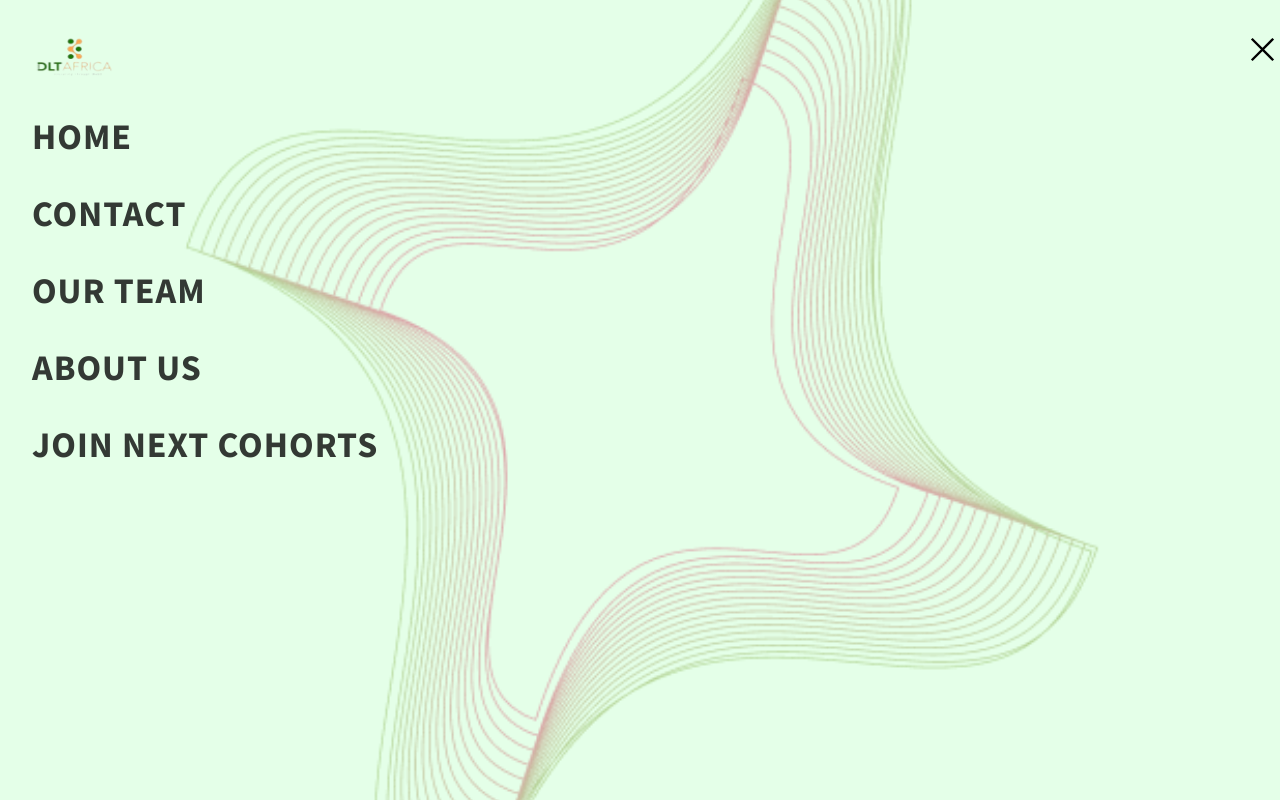
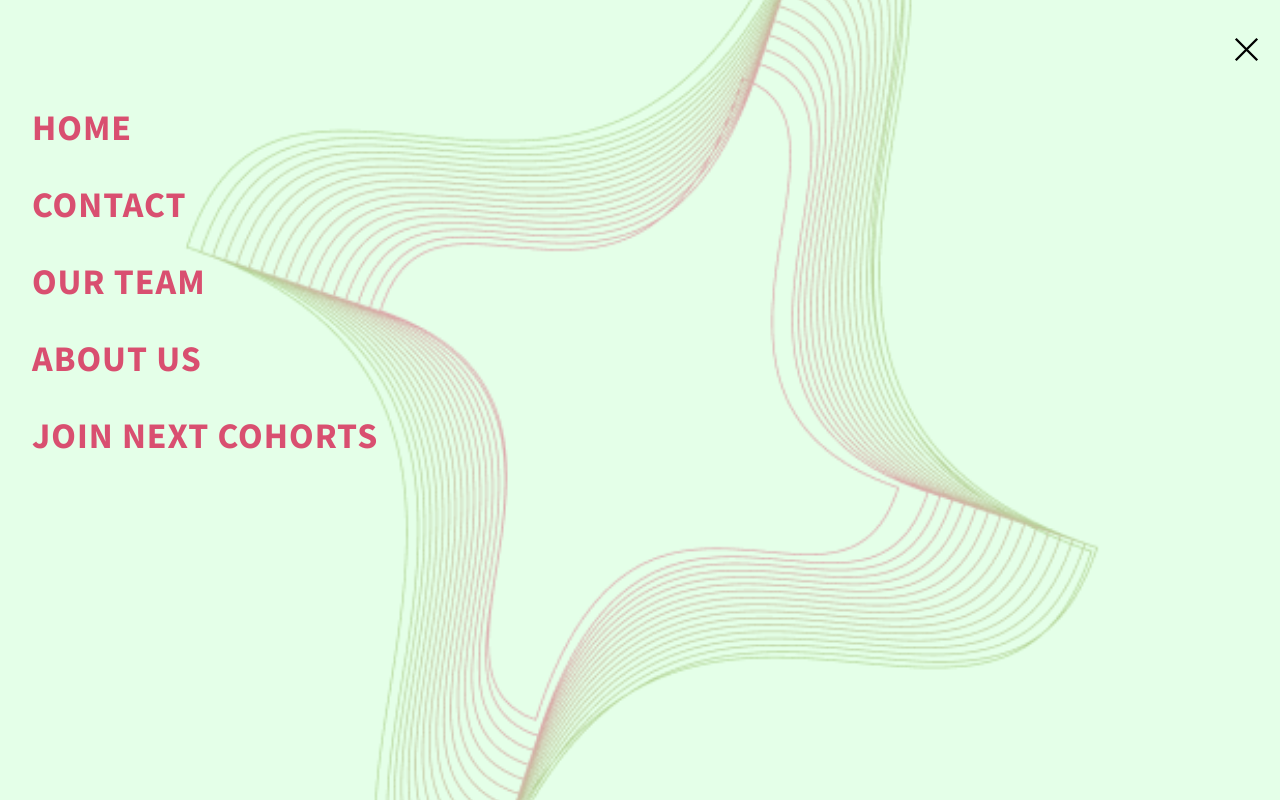
Before and after one commit to Mentor-Ntech/DLT-Website, a React (Create React App) app: page / in a window 1280 px wide. Both pictures are taken after a click on the icon 1246 px from the left and 28 px from the top of the page. Shown: the top 800 px of the page. Built offline with nearby package versions, Linux system fonts and the light colour scheme.

Commit message:
Navbar-and-Head-Section update #1

```diff
--- a/src/App.scss
+++ b/src/App.scss
@@ -35,14 +35,14 @@ h3 {
   -ms-transition: all 0.5s ease-in-out;
   -o-transition: all 0.5s ease-in-out;
 
-
   background-color: #1d700e;
   color: #c5cdc7;
 
-    &:hover{
-        background-color: var(--secondary-color);
-        color: var(--black-color);
-
+  &:hover {
+    background-color: #175c0a;
+  }
 }
 
+.container {
+  margin: 1rem 3rem;
 }
--- a/src/component/Navbar/Navbar.jsx
+++ b/src/component/Navbar/Navbar.jsx
@@ -50,8 +50,7 @@ const Navbar = () => {
                 transition={{ duration: 0.85, ease: "easeOut" }}
                 className="toggleMenu"
               >
-                <div>
-                  <img src={images.logo} alt="" />
+                <div className="container">
                   <GrClose onClick={() => setToggle(false)} />
                 </div>
                 <ul>
--- a/src/component/Navbar/Navbar.scss
+++ b/src/component/Navbar/Navbar.scss
@@ -2,9 +2,9 @@
   background-color: var(--primary-color);
   letter-spacing: 1px;
   font-size: 1.3rem;
+  margin: 1rem 2rem;
 
   .navbarCon {
-    margin: 0 1rem;
     display: flex;
     flex-direction: row;
     justify-content: space-between;
@@ -14,6 +14,11 @@
   img {
     width: 100px;
     height: 50px;
+
+    @media screen and (min-width: 2000px) {
+      height: 110px;
+      width: 110px;
+    }
   }
 
   .navbarItems {
@@ -32,10 +37,25 @@
         text-transform: uppercase;
 
         a {
+          transition: all 0.5s ease-in-out;
+          -webkit-transition: all 0.5s ease-in-out;
+          -moz-transition: all 0.5s ease-in-out;
+          -ms-transition: all 0.5s ease-in-out;
+          -o-transition: all 0.5s ease-in-out;
+
           text-decoration: none;
           color: var(--honey-color);
           font-weight: 400;
           font-size: 1.3rem;
+
+          &:hover,
+          &:link {
+            color: var(--white-color);
+          }
+
+          @media screen and (min-width: 2000px) {
+            font-size: 2.3rem;
+          }
         }
       }
 
@@ -90,46 +110,7 @@
       background-color: var(--light-secondary-color);
 
       div {
-        display: flex;
-        justify-content: space-between;
-        margin: 2rem 0;
-
-        svg {
-          margin-left: 70rem;
-
-          @media screen and (max-width: 1200px) {
-            margin-left: 60rem;
-          }
-
-          @media screen and (max-width: 1024px) {
-            margin-left: 55rem;
-          }
-          @media screen and (max-width: 950px) {
-            margin-left: 42rem;
-          }
-          @media screen and (max-width: 768px) {
-            margin-left: 35rem;
-          }
-          @media screen and (max-width: 676px) {
-            margin-left: 30rem;
-          }
-
-          @media screen and (max-width: 540px) {
-            margin-left: 20rem;
-          }
-
-          @media screen and (max-width: 414px) {
-            margin-left: 15rem;
-          }
-
-          @media screen and (max-width: 360px) {
-            margin-left: 13rem;
-          }
-
-          @media screen and (max-width: 280px) {
-            margin-left: 9rem;
-          }
-        }
+        margin: 2rem 1rem;
       }
 
       ul {
@@ -149,11 +130,25 @@
           text-transform: uppercase;
 
           a {
+            transition: all 0.5s ease-in-out;
+            -webkit-transition: all 0.5s ease-in-out;
+            -moz-transition: all 0.5s ease-in-out;
+            -ms-transition: all 0.5s ease-in-out;
+            -o-transition: all 0.5s ease-in-out;
+
             text-decoration: none;
             color: var(--dark-color);
             font-size: 36px;
             font-weight: 700;
 
+            &:hover,
+            &:link {
+              color: var(--honey-color);
+            }
+
+            @media screen and (min-width: 2000px) {
+              font-size: 76px;
+            }
             @media screen and (max-width: 768px) {
               font-size: 25px;
             }
--- a/src/homepage/Header/Header.jsx
+++ b/src/homepage/Header/Header.jsx
@@ -1,12 +1,24 @@
-import './Header.scss';
-import { images } from '../../images';
+import "./Header.scss";
+import { images } from "../../images";
+
+import { Link } from "react-router-dom";
 
 const Header = () => {
   return (
-    <div>
-      Header
-    </div>
-  )
-}
+    <header className="header container">
+      <div className="containerLeft">
+        <h1>
+          Corem ipsum dolor sit amet, <span>consectetur adipiscing elit.</span>
+        </h1>
+        <div className="btn genBtn">
+          <Link to="/join">Apply Now</Link>
+        </div>
+      </div>
+      <div className="containerRight">
+        <img src={images.hero} alt="Hero image" />
+      </div>
+    </header>
+  );
+};
 
-export default Header
+export default Header;
--- a/src/homepage/Header/Header.scss
+++ b/src/homepage/Header/Header.scss
@@ -1,11 +1,137 @@
-div {
+.header {
+  flex: 1;
+  display: flex;
+  flex-direction: row;
+  justify-content: flex-start;
+  align-items: flex-start;
+  color: var(--secondary-color);
+  gap: 8rem;
+  height: 100vh;
+  padding: 4rem 0;
+
+  span {
+    color: var(--white-color);
+  }
+
+  h1 {
+    font-size: 48px;
+    line-height: 1.2;
+    letter-spacing: 1.5px;
+    margin-bottom: 5rem;
+
+    @media screen and (min-width: 2000px) {
+      font-size: 78px;
+    }
+
+    @media screen and (max-width: 1200px) {
+      font-size: 38px;
+    }
+
+    @media screen and (max-width: 950px) {
+      font-size: 28px;
+    }
+
+    @media screen and (max-width: 768px) {
+      font-size: 22px;
+      font-weight: 400;
+      line-height: 28px;
+      letter-spacing: 0.1em;
+      text-align: left;
+    }
+  }
+
+  .btn {
+    width: 40%;
+    padding: 1rem 2rem;
+    cursor: pointer;
+    text-align: center;
+
+    border-radius: 20px;
+    -webkit-border-radius: 20px;
+    -moz-border-radius: 20px;
+    -ms-border-radius: 20px;
+    -o-border-radius: 20px;
+
+    a {
+      text-decoration: none;
+
+      color: var(--white-color);
+
+      text-align: center;
+
+      font-size: 16px;
+      font-weight: 400;
+      letter-spacing: 1px;
+
+      @media screen and (min-width: 2000px) {
+        font-size: 46px;
+        font-weight: 500;
+      }
+
+      @media screen and (max-width: 768px) {
+        font-size: 12px;
+      }
+    }
+
+    @media screen and (max-width: 1200px) {
+      width: 60%;
+    }
+
+    @media screen and (max-width: 950px) {
+      width: 80%;
+    }
+
+    @media screen and (max-width: 768px) {
+      width: 135px;
+      border-radius: 5px;
+      text-align: center;
+    }
+  }
+
+  .containerRight {
+    display: flex;
+    flex-direction: column;
+    justify-content: center;
+    align-items: center;
+
     img {
-        height: 150px;
-        width: 150px;
-        border-radius: 50%;
-        -webkit-border-radius: 50%;
-        -moz-border-radius: 50%;
-        -ms-border-radius: 50%;
-        -o-border-radius: 50%;
+      animation: move 30s linear infinite;
+      -webkit-animation: move 30s linear infinite;
+      height: 30rem;
+      width: 30rem;
+
+      @media screen and (min-width: 2000px) {
+        height: 40rem;
+        width: 40rem;
+      }
+
+      @media screen and (max-width: 1200px) {
+        height: 25rem;
+        width: 25rem;
+      }
+
+      @media screen and (max-width: 950px) {
+        height: 20rem;
+        width: 20rem;
+      }
+    }
+  }
+
+  @media screen and (max-width: 1200px) {
+    gap: 5rem;
+  }
+
+  @media screen and (max-width: 950px) {
+    gap: 1rem;
+  }
 }
+
+@keyframes move {
+  to {
+    transform: rotate(360deg);
+    -webkit-transform: rotate(360deg);
+    -moz-transform: rotate(360deg);
+    -ms-transform: rotate(360deg);
+    -o-transform: rotate(360deg);
+  }
 }
--- a/src/index.css
+++ b/src/index.css
@@ -1,4 +1,4 @@
-@import url('https://fonts.googleapis.com/css2?family=Source+Sans+Pro:wght@200;300;400;600;700&display=swap');
+@import url("https://fonts.googleapis.com/css2?family=Source+Sans+Pro:wght@200;300;400;600;700&display=swap");
 
 :root {
   --primary-color: #123c2f;
@@ -21,3 +21,8 @@
   scroll-behavior: smooth;
   font-family: Source Sans Pro;
 }
+
+body {
+  background-color: var(--primary-color);
+  color: white;
+}
```
Lines whose indentation alone changed are shown as unchanged.
